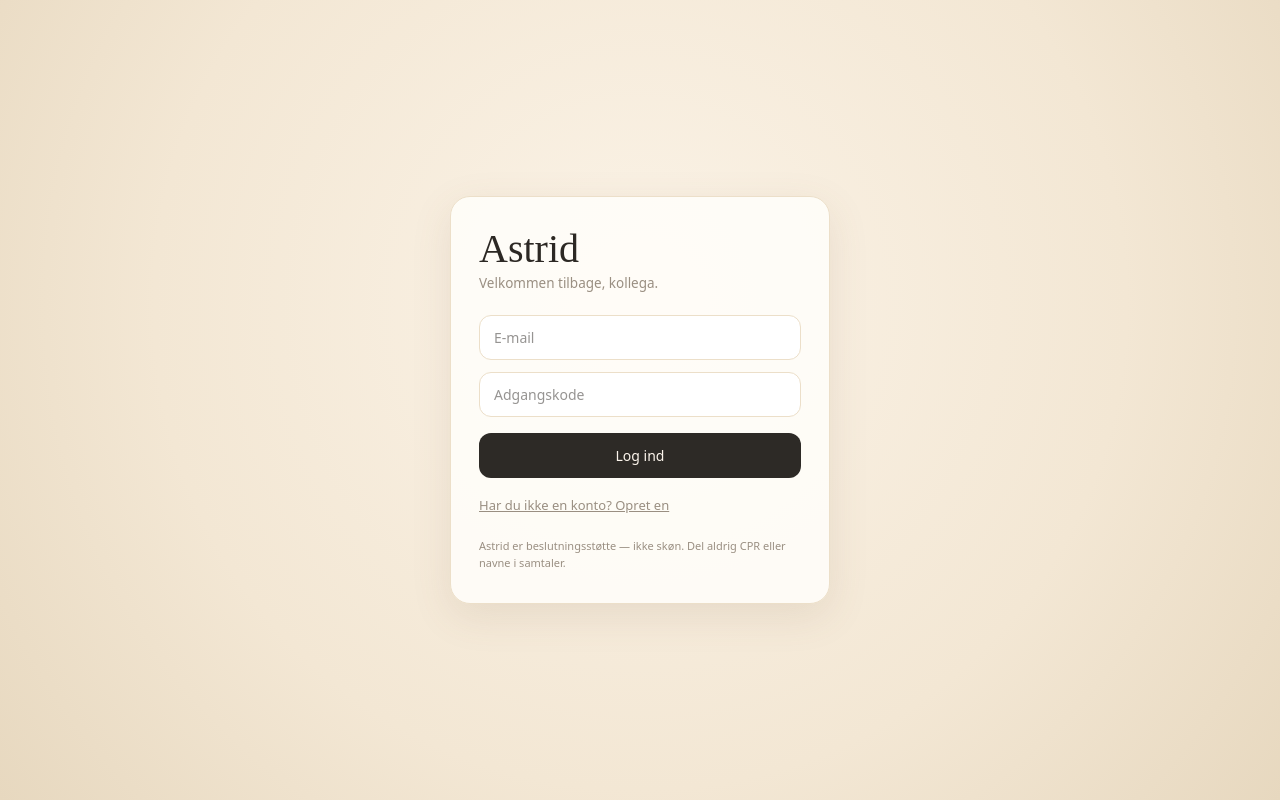
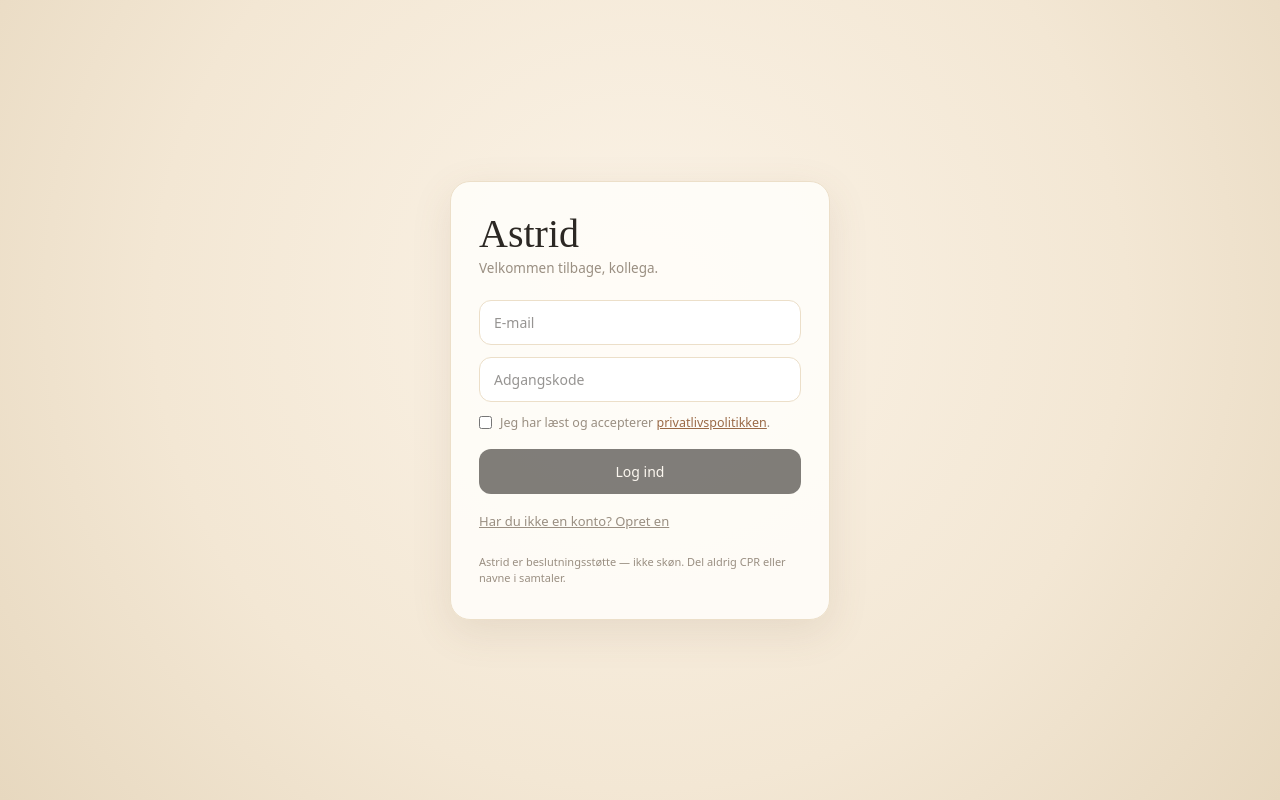
Before and after one commit to psykomotoriskterapikbh/kaerne-webapp, a Next.js app: page /login in a window 1280 px wide. Built offline with nearby package versions, Linux system fonts and the light colour scheme.

Commit message:
Update page.tsx

```diff
--- a/src/app/login/page.tsx
+++ b/src/app/login/page.tsx
@@ -11,6 +11,7 @@ export default function LoginPage() {
   const [pw, setPw] = useState("");
   const [msg, setMsg] = useState<string | null>(null);
   const [busy, setBusy] = useState(false);
+  const [consent, setConsent] = useState(false);
 
   const configured = true;
 
@@ -19,6 +20,10 @@ export default function LoginPage() {
     setMsg(null);
     if (!configured) {
       setMsg("Login er ikke konfigureret endnu (Supabase-nøgler mangler i miljøet).");
+      return;
+    }
+    if (!consent) {
+      setMsg("Du skal acceptere privatlivspolitikken for at fortsætte.");
       return;
     }
     setBusy(true);
@@ -58,7 +63,11 @@ export default function LoginPage() {
         <form onSubmit={submit} style={{ display: "flex", flexDirection: "column", gap: 12 }}>
           <input type="email" required placeholder="E-mail" value={email} onChange={(e) => setEmail(e.target.value)} style={inputStyle} autoComplete="email" />
           <input type="password" required placeholder="Adgangskode" value={pw} onChange={(e) => setPw(e.target.value)} style={inputStyle} autoComplete={mode === "in" ? "current-password" : "new-password"} minLength={6} />
-          <button type="submit" disabled={busy} style={{ marginTop: 4, padding: "12px 14px", borderRadius: 12, border: "none", cursor: busy ? "default" : "pointer", background: "var(--kaerne-ink,#2c2824)", color: "var(--kaerne-sand,#f3e7d4)", fontSize: 14, opacity: busy ? 0.6 : 1 }}>
+          <label style={{ display: "flex", gap: 8, alignItems: "flex-start", fontSize: 12.5, color: "var(--kaerne-muted,#8a7a66)", lineHeight: 1.5, cursor: "pointer" }}>
+            <input type="checkbox" checked={consent} onChange={(e) => setConsent(e.target.checked)} style={{ marginTop: 2 }} />
+            <span>Jeg har læst og accepterer <a href="/privatliv" target="_blank" style={{ color: "#9a6a47", textDecoration: "underline" }}>privatlivspolitikken</a>.</span>
+          </label>
+          <button type="submit" disabled={busy || !consent} style={{ marginTop: 4, padding: "12px 14px", borderRadius: 12, border: "none", cursor: busy || !consent ? "default" : "pointer", background: "var(--kaerne-ink,#2c2824)", color: "var(--kaerne-sand,#f3e7d4)", fontSize: 14, opacity: busy || !consent ? 0.6 : 1 }}>
             {busy ? "Et øjeblik…" : mode === "in" ? "Log ind" : "Opret konto"}
           </button>
         </form>
```
